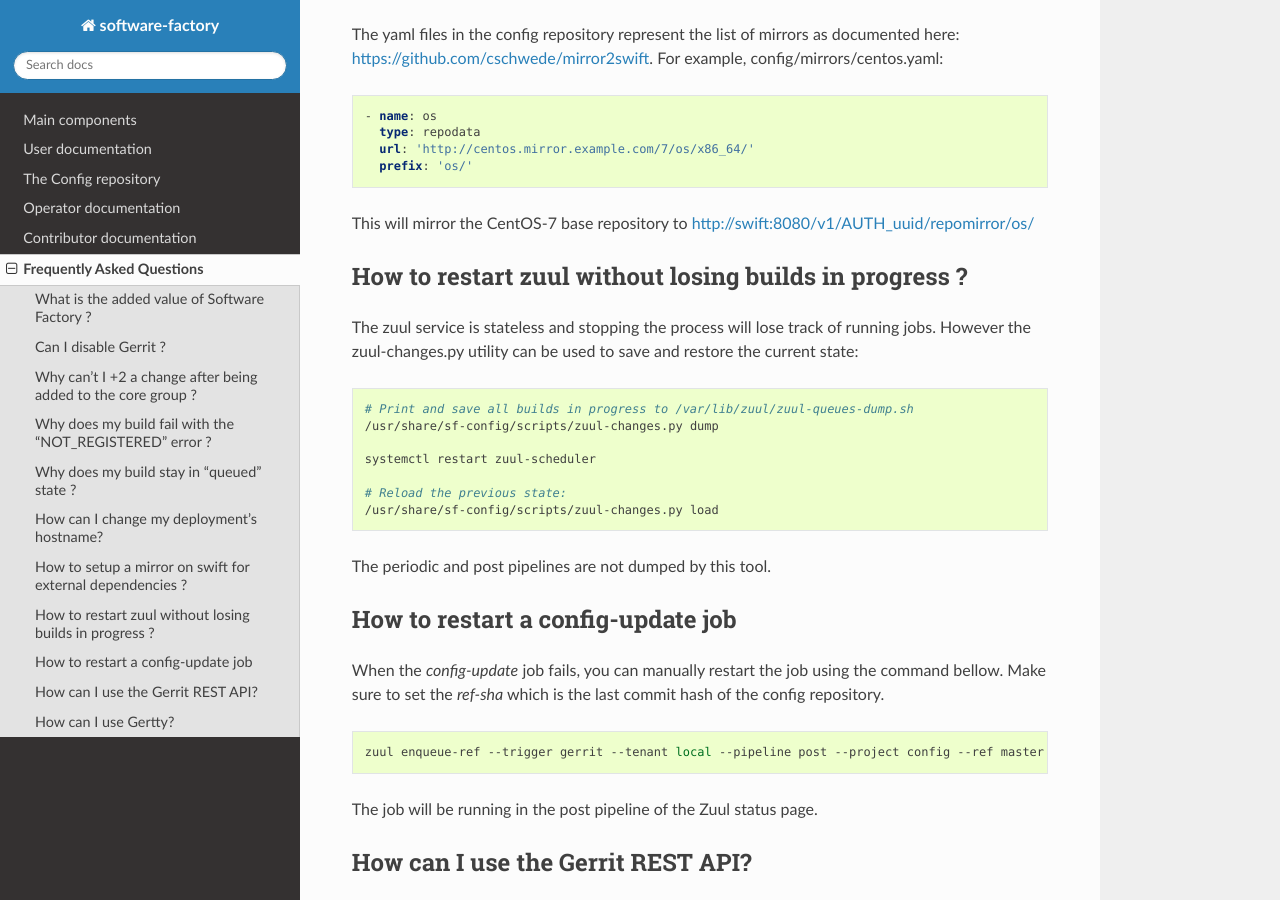
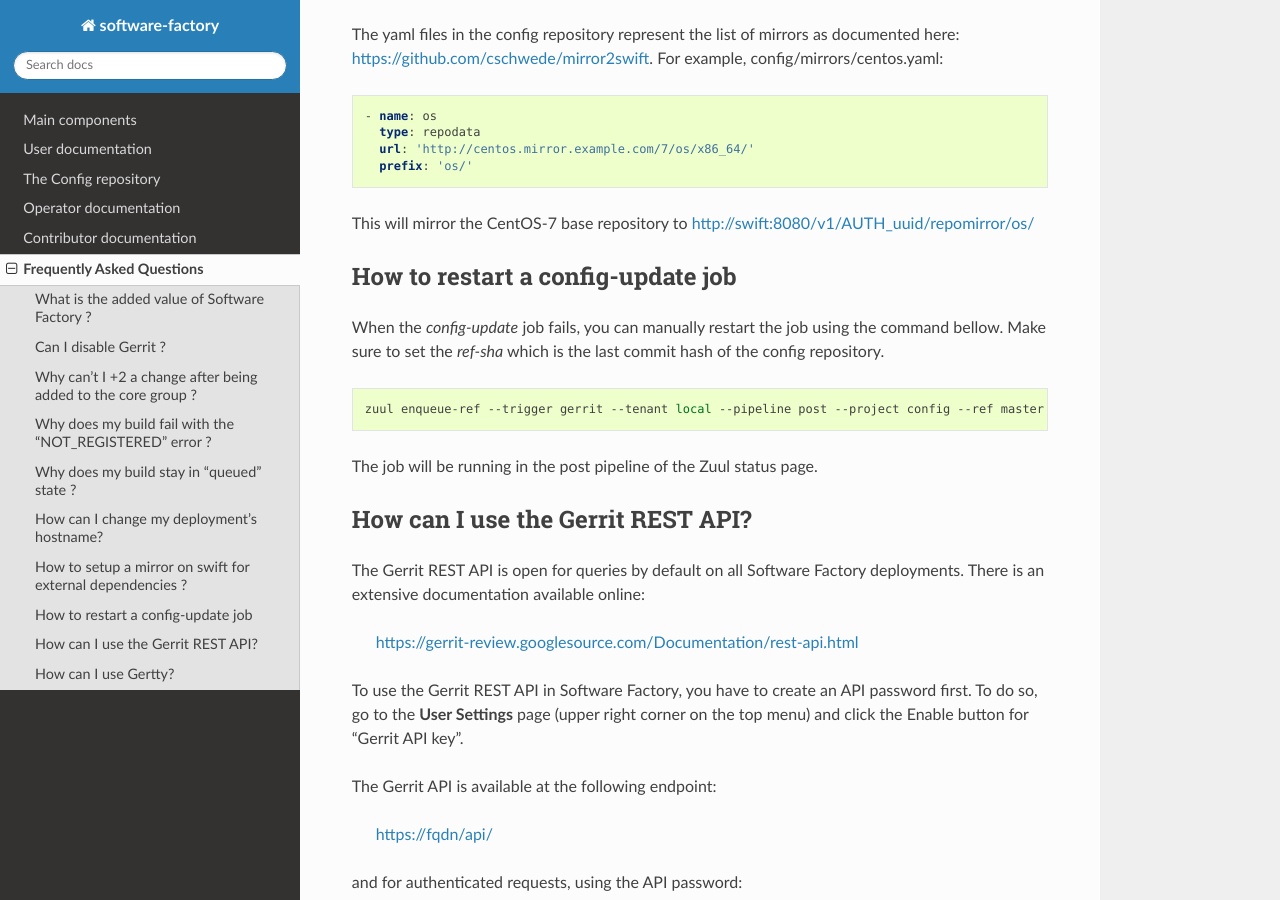
Before and after one commit to softwarefactory-project/sf-docs, a Sphinx documentation site: the page built from docs/faqs.rst, in a window 1280 px wide and 900 px high, scrolled down 2828 px. Built offline with Sphinx 7.4.7 and the Read the Docs theme 2.0.0, drawn with Linux system fonts in a browser that asks for light colours.

Commit message:
zuul: fix queues dump documentation
Change-Id: I6cb579eed81a20785f37770ac88edbe638763079

```diff
--- a/docs/faqs.rst
+++ b/docs/faqs.rst
@@ -142,25 +142,6 @@
 This will mirror the CentOS-7 base repository to http://swift:8080/v1/AUTH_uuid/repomirror/os/
 
 
-How to restart zuul without losing builds in progress ?
-.......................................................
-
-The zuul service is stateless and stopping the process will lose track
-of running jobs. However the zuul-changes.py utility can be used
-to save and restore the current state:
-
-.. code-block:: bash
-
-    # Print and save all builds in progress to /var/lib/zuul/zuul-queues-dump.sh
-    /usr/share/sf-config/scripts/zuul-changes.py dump
-
-    systemctl restart zuul-scheduler
-
-    # Reload the previous state:
-    /usr/share/sf-config/scripts/zuul-changes.py load
-
-The periodic and post pipelines are not dumped by this tool.
-
 How to restart a config-update job
 ..................................
 
```
Also changed, not shown: docs/operator/zuul_operator.rst (+19 -0 lines).
